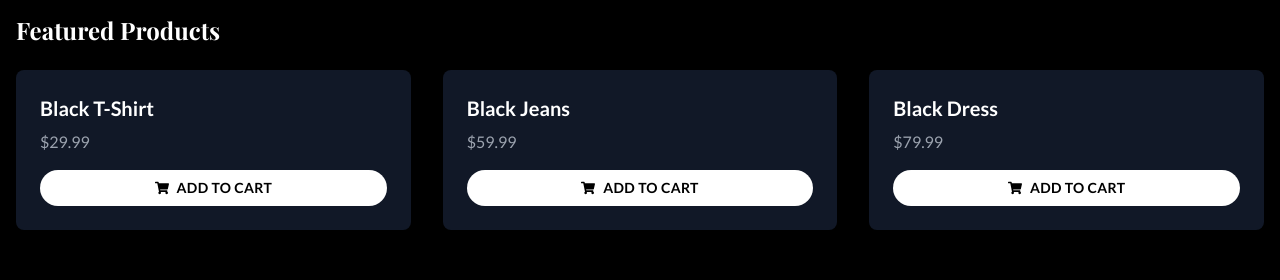
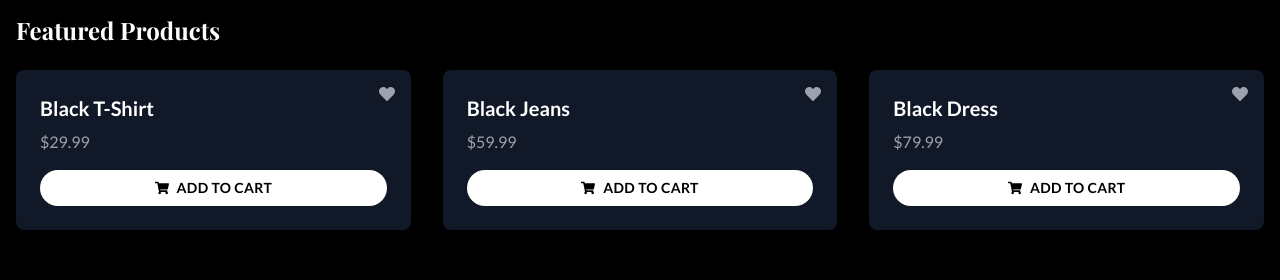
Before and after one commit to rishmi5h/BU-UI, a Next.js app: page / in a window 1280 px wide. Shown: the part 287-567 px from the top of the page. Built offline with nearby package versions, Linux system fonts and the light colour scheme; a web font is replaced by a local one.

Commit message:
Update FeaturedProducts.tsx

```diff
--- a/app/components/FeaturedProducts.tsx
+++ b/app/components/FeaturedProducts.tsx
@@ -1,12 +1,23 @@
+'use client';
+
 import Link from "next/link";
-import { FaShoppingCart } from "react-icons/fa";
+import { FaShoppingCart, FaHeart } from "react-icons/fa";
+import { useState } from "react";
 
 export default function FeaturedProducts() {
+  const [wishlist, setWishlist] = useState<number[]>([]);
+
   const featuredProducts = [
     { id: 1, name: "Black T-Shirt", price: 29.99 },
     { id: 2, name: "Black Jeans", price: 59.99 },
     { id: 3, name: "Black Dress", price: 79.99 },
   ];
+
+  const toggleWishlist = (id: number) => {
+    setWishlist(prev =>
+      prev.includes(id) ? prev.filter(item => item !== id) : [...prev, id]
+    );
+  };
 
   return (
     <section>
@@ -15,8 +26,14 @@ export default function FeaturedProducts() {
         {featuredProducts.map((product) => (
           <div
             key={product.id}
-            className='bg-gray-900 p-6 rounded-lg hover:bg-gray-800 transition-colors'
+            className='bg-gray-900 p-6 rounded-lg hover:bg-gray-800 transition-colors relative'
           >
+            <button
+              onClick={() => toggleWishlist(product.id)}
+              className="absolute top-4 right-4 text-gray-400 hover:text-red-500 transition-colors"
+            >
+              <FaHeart className={wishlist.includes(product.id) ? "text-red-500" : ""} />
+            </button>
             <Link href={`/products/${product.id}`}>
               <h3 className='text-xl font-semibold mb-2'>{product.name}</h3>
               <p className='text-gray-400 mb-4'>${product.price.toFixed(2)}</p>
```
